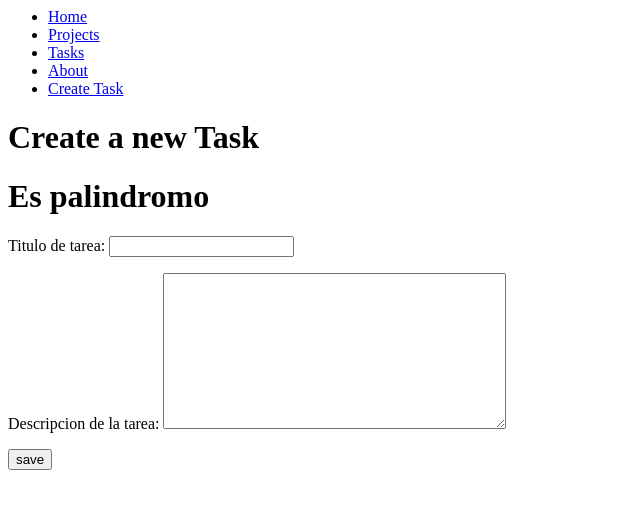
After one commit to CorvoHyatt/django_fundamentals, a Django app: page /create_task/ in a window 1280 px wide. The commit adds this page. Shown: the top 509 px of the page, without its empty margins (0-640 px from the left). Run offline with Django 5.2, Linux system fonts and the light colour scheme.

Commit message:
Create tasks created and form

```diff
--- /dev/null
+++ b/myapp/forms.py
@@ -0,0 +1,8 @@
+from django import forms
+
+
+class CreateNewTask(forms.Form):
+    title = forms.CharField(label="Titulo de tarea", max_length=200)
+    description = forms.CharField(
+        label="Descripcion de la tarea", widget=forms.Textarea
+    )
--- /dev/null
+++ b/myapp/templates/create_task.html
@@ -0,0 +1,12 @@
+{% extends "layouts/base.html" %}
+{% block content %}
+<h1>Create a new Task</h1>
+{% if flag %} <h1>No es palindromo</h1> {% else %} <H1>Es palindromo</H1> {% endif %}
+<form method = "POST">
+	{% csrf_token %}
+	{{form.as_p}}
+	<button>
+		save
+	</button>
+</form>
+{% endblock content %}
--- a/myapp/templates/layouts/base.html
+++ b/myapp/templates/layouts/base.html
@@ -12,6 +12,9 @@
 		<li>
 			<a href="/about">About</a>
 		</li>
+		<li>
+			<a href="/create_task">Create Task</a>
+		</li>
 	</ul>
 </nav>
 
--- a/myapp/urls.py
+++ b/myapp/urls.py
@@ -7,4 +7,5 @@ urlpatterns = [
     path("hello/<str:username>", views.hello),
     path("projects/", views.projects),
     path("tasks/", views.tasks),
+    path("create_task/", views.create_task),
 ]
--- a/myapp/views.py
+++ b/myapp/views.py
@@ -1,6 +1,7 @@
 from django.http import HttpResponse, JsonResponse
 from .models import Proyect, Task
-from django.shortcuts import render
+from django.shortcuts import render, redirect
+from .forms import CreateNewTask
 
 
 # Create your views here.
@@ -32,4 +33,21 @@ def projects(request):
 
 def tasks(request):
     tasks = Task.objects.all()
+
     return render(request, "tasks.html", {"tasks": tasks})
+
+
+def create_task(request):
+    flag = False
+    if request.method == "GET":
+        # interface
+        return render(
+            request, "create_task.html", {"form": CreateNewTask, "flag": flag}
+        )
+    elif request.method == "POST":
+        Task.objects.create(
+            title=request.POST["title"],
+            descritption=request.POST["description"],
+            project_id=1,
+        )
+        return redirect("/tasks/")
```
Also changed, not shown: db.sqlite3.
